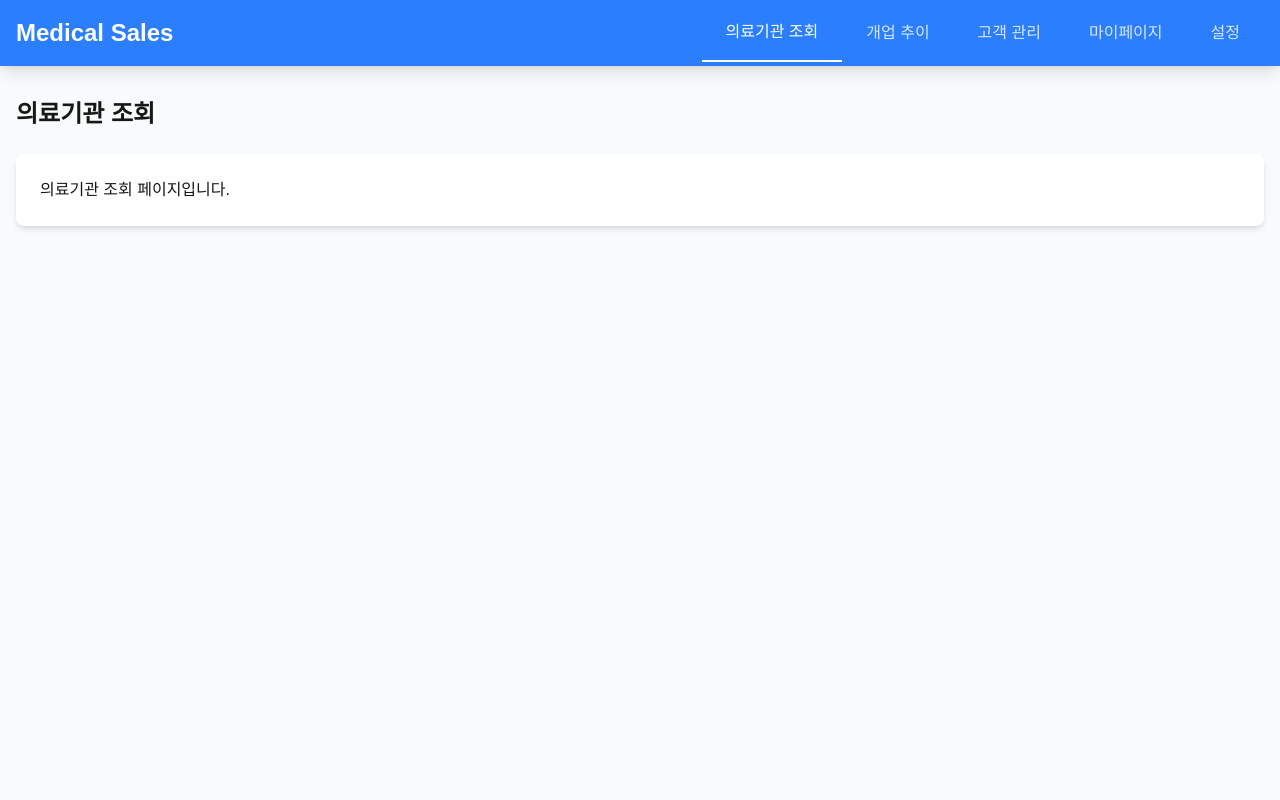
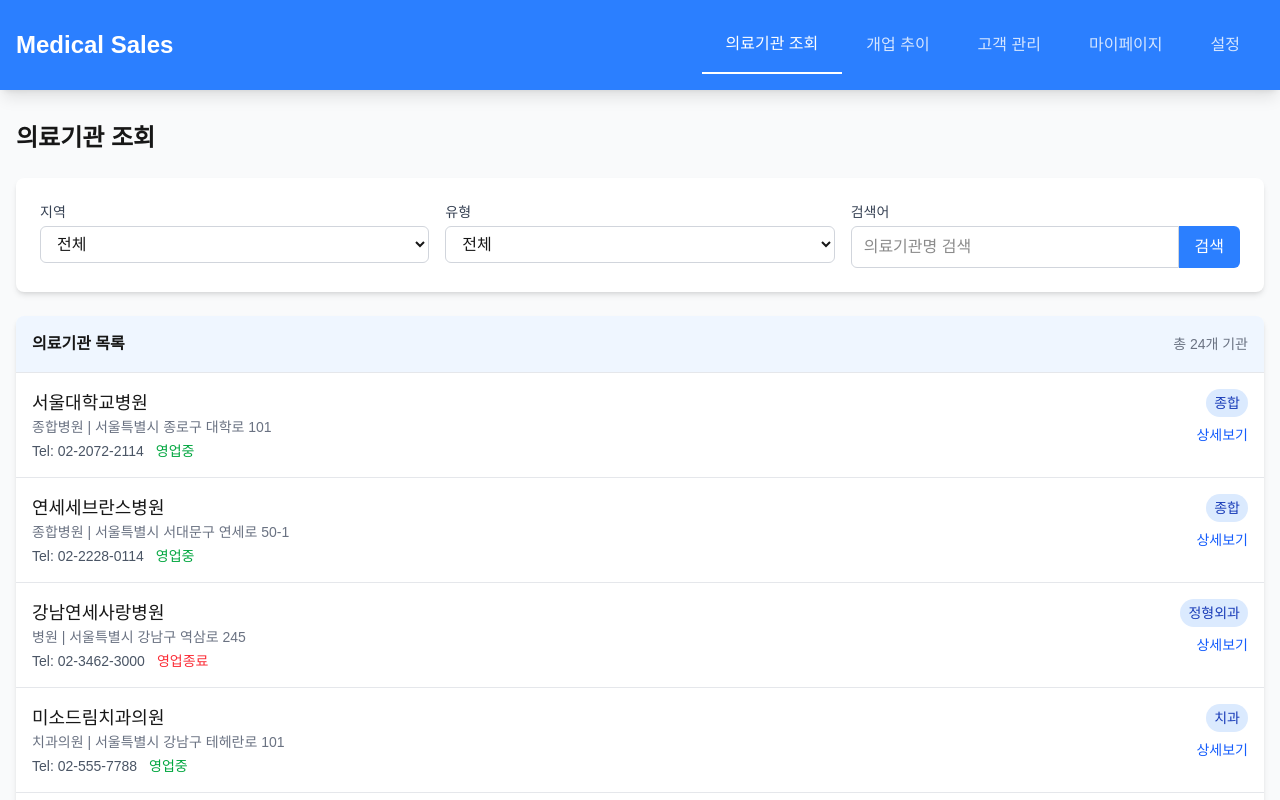
Before and after one commit to hjsh200219/medicalsales, a Next.js app: page /medical-institutions in a window 1280 px wide. Shown: the top 800 px of the page. Built offline with nearby package versions, Linux system fonts and the light colour scheme.

Commit message:
네비게이션 수정

```diff
--- a/src/app/medical-institutions/page.tsx
+++ b/src/app/medical-institutions/page.tsx
@@ -5,10 +5,136 @@ export default function MedicalInstitutions() {
     <Layout>
       <div className="container mx-auto px-4 py-8">
         <h1 className="text-2xl font-bold mb-6">의료기관 조회</h1>
-        <div className="bg-white rounded-lg shadow-md p-6">
-          <p>의료기관 조회 페이지입니다.</p>
+
+        {/* 검색 필터 */}
+        <div className="bg-white rounded-lg shadow-md p-6 mb-6">
+          <div className="grid grid-cols-1 md:grid-cols-3 gap-4">
+            <div>
+              <label htmlFor="region" className="block text-sm font-medium text-gray-700 mb-1">지역</label>
+              <select id="region" className="w-full border border-gray-300 rounded-md px-3 py-2 focus:outline-none focus:ring-2 focus:ring-blue-500 focus:border-blue-500">
+                <option value="">전체</option>
+                <option value="서울">서울특별시</option>
+                <option value="부산">부산광역시</option>
+                <option value="대구">대구광역시</option>
+                <option value="인천">인천광역시</option>
+                <option value="광주">광주광역시</option>
+                <option value="대전">대전광역시</option>
+                <option value="울산">울산광역시</option>
+                <option value="세종">세종특별자치시</option>
+                <option value="경기">경기도</option>
+                <option value="강원">강원도</option>
+              </select>
+            </div>
+            <div>
+              <label htmlFor="medicalType" className="block text-sm font-medium text-gray-700 mb-1">유형</label>
+              <select id="medicalType" className="w-full border border-gray-300 rounded-md px-3 py-2 focus:outline-none focus:ring-2 focus:ring-blue-500 focus:border-blue-500">
+                <option value="">전체</option>
+                <option value="hospital">병원</option>
+                <option value="clinic">의원</option>
+                <option value="dental">치과</option>
+                <option value="oriental">한의원</option>
+                <option value="pharmacy">약국</option>
+              </select>
+            </div>
+            <div>
+              <label htmlFor="keyword" className="block text-sm font-medium text-gray-700 mb-1">검색어</label>
+              <div className="flex">
+                <input type="text" id="keyword" placeholder="의료기관명 검색" className="flex-1 border border-gray-300 rounded-l-md px-3 py-2 focus:outline-none focus:ring-2 focus:ring-blue-500 focus:border-blue-500" />
+                <button className="bg-blue-500 text-white px-4 rounded-r-md hover:bg-blue-600">
+                  검색
+                </button>
+              </div>
+            </div>
+          </div>
+        </div>
+
+        {/* 의료기관 목록 */}
+        <div className="bg-white rounded-lg shadow-md overflow-hidden">
+          <div className="p-4 bg-blue-50 border-b border-gray-200 flex justify-between items-center">
+            <h2 className="font-semibold">의료기관 목록</h2>
+            <span className="text-sm text-gray-500">총 24개 기관</span>
+          </div>
+          <ul className="divide-y divide-gray-200">
+            {medicalInstitutions.map((institution) => (
+              <li key={institution.id} className="p-4 hover:bg-gray-50">
+                <div className="flex justify-between">
+                  <div>
+                    <h3 className="font-medium text-lg">{institution.name}</h3>
+                    <p className="text-sm text-gray-500">{institution.type} | {institution.address}</p>
+                    <p className="text-sm text-gray-600 mt-1">
+                      <span className="mr-3">Tel: {institution.phone}</span>
+                      {institution.isOpen && <span className="text-green-600 font-medium">영업중</span>}
+                      {!institution.isOpen && <span className="text-red-500">영업종료</span>}
+                    </p>
+                  </div>
+                  <div className="flex flex-col items-end">
+                    <span className="text-sm bg-blue-100 text-blue-800 px-2 py-1 rounded-full mb-2">{institution.specialty}</span>
+                    <button className="text-sm text-blue-600 hover:text-blue-800">상세보기</button>
+                  </div>
+                </div>
+              </li>
+            ))}
+          </ul>
+          <div className="p-4 flex justify-center">
+            <nav className="flex items-center">
+              <button className="mx-1 px-3 py-1 rounded hover:bg-gray-200">&lt;</button>
+              <button className="mx-1 px-3 py-1 rounded bg-blue-500 text-white">1</button>
+              <button className="mx-1 px-3 py-1 rounded hover:bg-gray-200">2</button>
+              <button className="mx-1 px-3 py-1 rounded hover:bg-gray-200">3</button>
+              <button className="mx-1 px-3 py-1 rounded hover:bg-gray-200">&gt;</button>
+            </nav>
+          </div>
         </div>
       </div>
     </Layout>
   );
 }
+
+// 샘플 데이터
+const medicalInstitutions = [
+  {
+    id: 1,
+    name: '서울대학교병원',
+    type: '종합병원',
+    address: '서울특별시 종로구 대학로 101',
+    phone: '02-2072-2114',
+    specialty: '종합',
+    isOpen: true
+  },
+  {
+    id: 2,
+    name: '연세세브란스병원',
+    type: '종합병원',
+    address: '서울특별시 서대문구 연세로 50-1',
+    phone: '02-2228-0114',
+    specialty: '종합',
+    isOpen: true
+  },
+  {
+    id: 3,
+    name: '강남연세사랑병원',
+    type: '병원',
+    address: '서울특별시 강남구 역삼로 245',
+    phone: '02-3462-3000',
+    specialty: '정형외과',
+    isOpen: false
+  },
+  {
+    id: 4,
+    name: '미소드림치과의원',
+    type: '치과의원',
+    address: '서울특별시 강남구 테헤란로 101',
+    phone: '02-555-7788',
+    specialty: '치과',
+    isOpen: true
+  },
+  {
+    id: 5,
+    name: '건강한약국',
+    type: '약국',
+    address: '서울특별시 강남구 역삼로 123',
+    phone: '02-555-9900',
+    specialty: '약국',
+    isOpen: true
+  }
+];
--- a/src/app/page.tsx
+++ b/src/app/page.tsx
@@ -1,70 +1,14 @@
-import Layout from '@/components/Layout';
+'use client';
+
+import { useEffect } from 'react';
+import { useRouter } from 'next/navigation';
 
 export default function Home() {
-  return (
-    <Layout>
-      {/* 메인 콘텐츠 */}
-      <main className="container mx-auto px-4 py-8">
-        {/* 카테고리 섹션 */}
-        <section className="mb-10">
-          <h2 className="text-xl font-semibold mb-4">카테고리</h2>
-          <div className="grid grid-cols-2 md:grid-cols-4 gap-4">
-            {categories.map((category) => (
-              <div key={category.id} className="bg-white rounded-lg shadow-md p-4 flex flex-col items-center justify-center transition hover:shadow-lg hover:bg-indigo-50">
-                <div className="w-12 h-12 rounded-full bg-indigo-100 flex items-center justify-center mb-2">
-                  <svg xmlns="http://www.w3.org/2000/svg" className="h-6 w-6 text-indigo-600" fill="none" viewBox="0 0 24 24" stroke="currentColor">
-                    <path strokeLinecap="round" strokeLinejoin="round" strokeWidth={2} d={category.icon} />
-                  </svg>
-                </div>
-                <span className="text-sm font-medium text-center">{category.name}</span>
-              </div>
-            ))}
-          </div>
-        </section>
+  const router = useRouter();
 
-        {/* 인기 제품 섹션 */}
-        <section className="mb-10">
-          <h2 className="text-xl font-semibold mb-4">인기 제품</h2>
-          <div className="grid grid-cols-1 sm:grid-cols-2 lg:grid-cols-3 gap-6">
-            {products.map((product) => (
-              <div key={product.id} className="bg-white rounded-lg shadow-md overflow-hidden">
-                <div className="h-48 bg-gray-200 relative">
-                  <div className="absolute inset-0 flex items-center justify-center">
-                    <span className="text-gray-400">제품 이미지</span>
-                  </div>
-                </div>
-                <div className="p-4">
-                  <h3 className="font-medium text-lg mb-2">{product.name}</h3>
-                  <p className="text-gray-600 text-sm mb-2">{product.manufacturer}</p>
-                  <div className="flex justify-between items-center">
-                    <span className="font-bold text-indigo-600">{product.price.toLocaleString()}원</span>
-                    <button className="bg-indigo-600 text-white px-3 py-1 rounded-md text-sm hover:bg-indigo-700">
-                      장바구니
-                    </button>
-                  </div>
-                </div>
-              </div>
-            ))}
-          </div>
-        </section>
-      </main>
-    </Layout>
-  );
+  useEffect(() => {
+    router.replace('/medical-institutions');
+  }, [router]);
+
+  return null;
 }
-
-// 샘플 데이터
-const categories = [
-  { id: 1, name: '의약품', icon: 'M19.428 15.428a2 2 0 00-1.022-.547l-2.387-.477a6 6 0 00-3.86.517l-.318.158a6 6 0 01-3.86.517L6.05 15.21a2 2 0 00-1.806.547M8 4h8l-1 1v5.172a2 2 0 00.586 1.414l5 5c1.26 1.26.367 3.414-1.415 3.414H4.828c-1.782 0-2.674-2.154-1.414-3.414l5-5A2 2 0 009 10.172V5L8 4z' },
-  { id: 2, name: '의료기기', icon: 'M12 9v2m0 4h.01m-6.938 4h13.856c1.54 0 2.502-1.667 1.732-3L13.732 4c-.77-1.333-2.694-1.333-3.464 0L3.34 16c-.77 1.333.192 3 1.732 3z' },
-  { id: 3, name: '건강식품', icon: 'M4.318 6.318a4.5 4.5 0 000 6.364L12 20.364l7.682-7.682a4.5 4.5 0 00-6.364-6.364L12 7.636l-1.318-1.318a4.5 4.5 0 00-6.364 0z' },
-  { id: 4, name: '위생용품', icon: 'M7 11.5V14m0-2.5v-6a1.5 1.5 0 113 0m-3 6a1.5 1.5 0 00-3 0v2a7.5 7.5 0 0015 0v-5a1.5 1.5 0 00-3 0m-6-3V14m0-2.5v-2a1.5 1.5 0 013 0m0 0V14m0-2.5v-2a1.5 1.5 0 013 0' },
-];
-
-const products = [
-  { id: 1, name: '마스크 100매', manufacturer: 'MedCorp', price: 15000 },
-  { id: 2, name: '디지털 체온계', manufacturer: 'HealthTech', price: 45000 },
-  { id: 3, name: '비타민 D 90정', manufacturer: 'NutrientLife', price: 23000 },
-  { id: 4, name: '혈압 측정기', manufacturer: 'HealthTech', price: 85000 },
-  { id: 5, name: '소독용 알코올', manufacturer: 'MedCorp', price: 5000 },
-  { id: 6, name: '멸균 거즈', manufacturer: 'SafeCare', price: 12000 },
-];
--- a/src/components/Layout.tsx
+++ b/src/components/Layout.tsx
@@ -1,4 +1,5 @@
 import Navigation from '@/components/Navigation';
+import Link from 'next/link';
 
 interface LayoutProps {
   children: React.ReactNode;
@@ -9,8 +10,10 @@ export default function Layout({ children }: LayoutProps) {
     <div className="min-h-screen bg-gray-50 pb-16 md:pb-0">
       {/* 헤더 */}
       <header className="bg-blue-500 text-white shadow-lg">
-        <div className="container mx-auto px-4 py-1 flex justify-between items-center">
-          <h1 className="text-2xl font-bold">Medical Sales</h1>
+        <div className="container mx-auto px-4 py-4 flex justify-between items-center">
+          <Link href="/medical-institutions" className="text-2xl font-bold hover:text-white/90 transition-colors">
+            Medical Sales
+          </Link>
           <Navigation />
         </div>
       </header>
```
